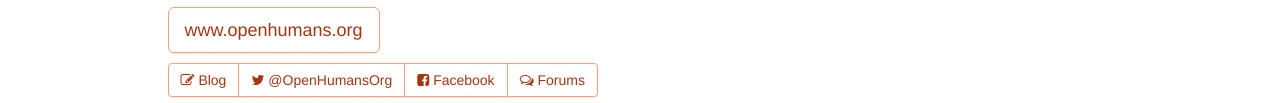
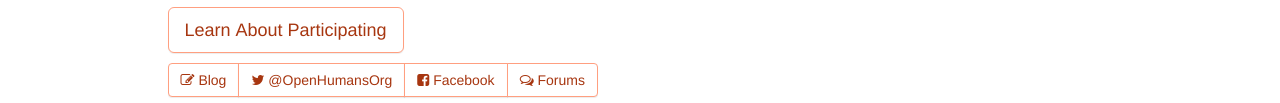
Before and after one commit to PGPHarvard/PGPHarvard.github.io, a plain HTML site: page index.html in a window 1280 px wide. Shown: the part 642-745 px from the top of the page. Drawn offline with nearby package versions, Linux system fonts and the light colour scheme.

Commit message:
Update index.html

```diff
--- a/index.html
+++ b/index.html
@@ -97,8 +97,8 @@ k<!DOCTYPE html>
              of the risks and protocols associated with being a member of the Harvard PGP.
               </p>
               <a class="btn btn-default btn-lg"
-                  href="https://www.openhumans.org/">
-                www.openhumans.org</a>
+                  href="http://personalgenomes.org/harvard/sign-up">
+                Learn&nbsp;About&nbsp;Participating</a>
             </p>
             <div class="btn-group" role="group" aria-label="PGP Social Links">
               <a class="btn btn-default" href="http://blog.openhumans.org">
```
